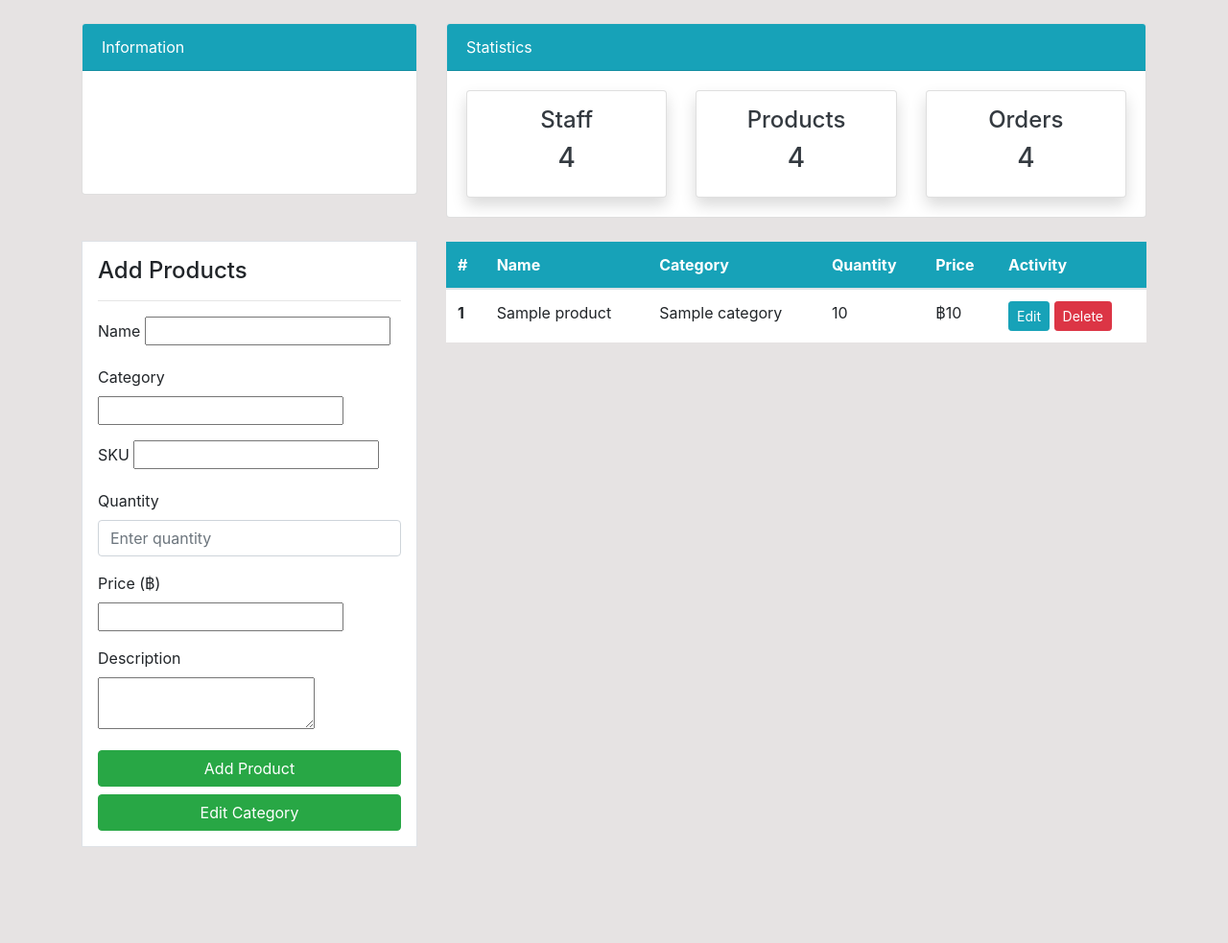
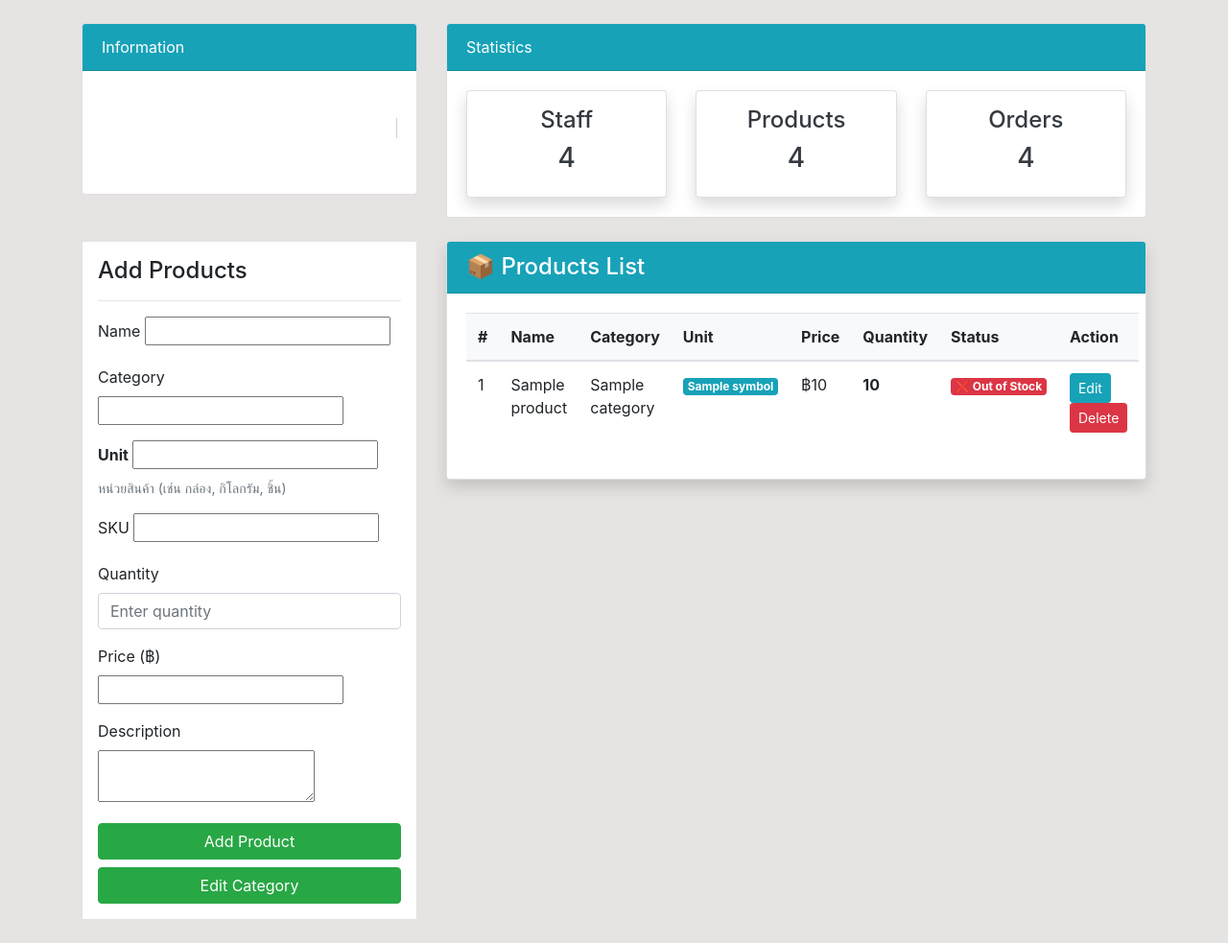
Before and after one commit to jinwor123/myproject, a Django app: template A project/inventoryproject/templates/dashboard/product.html in a window 1280 px wide. Shown: the part 56-1039 px from the top of the page at 96% size. Before the commit the page ends 938 px from the top, so only its background shows below. Run offline with Django 3.2, Linux system fonts and the light colour scheme; the template is opened without the code that fills it: most values are stand-ins (such as "Sample title", 1, 10 or a date in 2020); form fields are guessed from the names that the template uses.

Commit message:
Add files via upload

```diff
--- a/A project/inventoryproject/dashboard/urls.py
+++ b/A project/inventoryproject/dashboard/urls.py
@@ -9,5 +9,8 @@
     #path('product/add/', views.add_product, name='dashboard-add_product'),
     path('product/category/', views.add_category, name='dashboard-category'),
     path('category/<int:pk>/delete/', views.delete_category, name='delete-category'),
+    path('product/unit/', views.add_unit, name='dashboard-unit'),
+    path('unit/<int:pk>/delete/', views.delete_unit, name='delete-unit'),
     path('order/',views.order,name='dashboard-order'),
+
 ]
--- a/A project/inventoryproject/templates/dashboard/category.html
+++ b/A project/inventoryproject/templates/dashboard/category.html
@@ -38,6 +38,10 @@
                         <button class="btn btn-success btn-block" type="submit">
                             Add Category
                         </button>
+                        <!-- เพิ่มใน category.html -->
+                        <a href="{% url 'dashboard-unit' %}" class="btn btn-info">
+                            📋 Manage Units
+                        </a>
                     </form>
                 </div>
             </div>
--- a/A project/inventoryproject/templates/dashboard/product.html
+++ b/A project/inventoryproject/templates/dashboard/product.html
@@ -46,7 +46,13 @@
                             </div>
                         {% endif %}
                     </div>
-
+                    <div class="form-group">
+                        <label><strong>Unit</strong></label>
+                        {{ form.unit }}
+                        <small class="form-text text-muted">
+                            หน่วยสินค้า (เช่น กล่อง, กิโลกรัม, ชิ้น)
+                        </small>
+                    </div>
                     <!-- SKU Field -->
                     <div class="form-group">
                         <label for="{{ form.sku.id_for_label }}">SKU</label>
@@ -96,27 +102,67 @@
                 </form>
             </div>
         </div>
+        <!-- RIGHT SIDE: Product List Table -->
         <div class="col-md-8">
-            <table class="table bg-white">
-                <thead class="bg-info">
-                    <tr class="text-white">
-                        <th scope="col">#</th>
-                        <th scope="col">Name</th>
-                        <th scope="col">Category</th>
-                        <th scope="col">Quantity</th>
-                        <th scope="col">Price</th>
-                        <th scope="col">Activity</th>
+            <div class="card shadow">
+                <div class="card-header bg-info text-white">
+                    <h4 class="mb-0">📦 Products List</h4>
+                </div>
+                <div class="card-body">
+                    <table class="table table-hover">
+                        <thead class="bg-light">
+                            <tr>
+                                <th>#</th>
+                                <th>Name</th>
+                                <th>Category</th>
+                                <!-- ✅ เพิ่ม Unit Column -->
+                                <th>Unit</th>
+                                <th>Price</th>
+                                <th>Quantity</th>
+                                <th>Status</th>
+                                <th>Action</th>
                             </tr>
                         </thead>
                         <tbody>
                             {% if products %}
                                 {% for product in products %}
                                 <tr>
-                            <th scope="row">{{ forloop.counter }}</th>
+                                    <td>{{ forloop.counter }}</td>
                                     <td>{{ product.name }}</td>
                                     <td>{{ product.category.name }}</td>
-                            <td>{{ product.quantity }}</td>
+
+                                    <!-- ✅ แสดง Unit -->
+                                    <td>
+                                        {% if product.unit %}
+                                            <span class="badge badge-info">
+                                                {{ product.unit.symbol }}
+                                            </span>
+                                        {% else %}
+                                            <span class="text-muted">-</span>
+                                        {% endif %}
+                                    </td>
+
                                     <td>฿{{ product.price }}</td>
+                                    <td><strong>{{ product.quantity }}</strong></td>
+
+                                    <td>
+                                        {% if product.is_in_stock %}
+                                            {% if product.is_low_stock %}
+                                                <span class="badge badge-warning">
+                                                    ⚠️ Low Stock
+                                                </span>
+                                            {% else %}
+                                                <span class="badge badge-success">
+                                                    ✅ In Stock
+                                                </span>
+                                            {% endif %}
+                                        {% else %}
+                                            <span class="badge badge-danger">
+                                                ❌ Out of Stock
+                                            </span>
+                                        {% endif %}
+                                    </td>
+
                                     <td>
                                         <a class="btn btn-info btn-sm" href="">Edit</a>
                                         <a class="btn btn-danger btn-sm" href="">Delete</a>
@@ -125,8 +171,8 @@
                                 {% endfor %}
                             {% else %}
                                 <tr>
-                            <td colspan="6" class="text-center text-muted">
-                                No products available
+                                    <td colspan="8" class="text-center text-muted">
+                                        No products available. Add one!
                                     </td>
                                 </tr>
                             {% endif %}
@@ -134,6 +180,9 @@
                     </table>
                 </div>
             </div>
+        </div>
+    </div>
+</div>
 
 </div>
 
--- a/A project/inventoryproject/templates/user/login.html
+++ b/A project/inventoryproject/templates/user/login.html
@@ -23,7 +23,7 @@
 
                         <div class="form-group">
                             {{ form.username.label_tag }}
-                            {{ form.username }}
+                            {{ form.usernaหme }}
                             {% if form.username.errors %}
                                 <small class="text-danger d-block mt-1">
                                     {{ form.username.errors.0 }}
```
Also changed, not shown: A project/inventoryproject/dashboard/forms.py (+13 -2 lines), A project/inventoryproject/dashboard/models.py (+17 -1 lines), A project/inventoryproject/dashboard/views.py (+29 -3 lines), A project/inventoryproject/templates/dashboard/unit.html (added, +102 -0 lines), A project/inventoryproject/dashboard/migrations/0004_unit_product_unit.py (added). Lines whose indentation alone changed are shown as unchanged.
